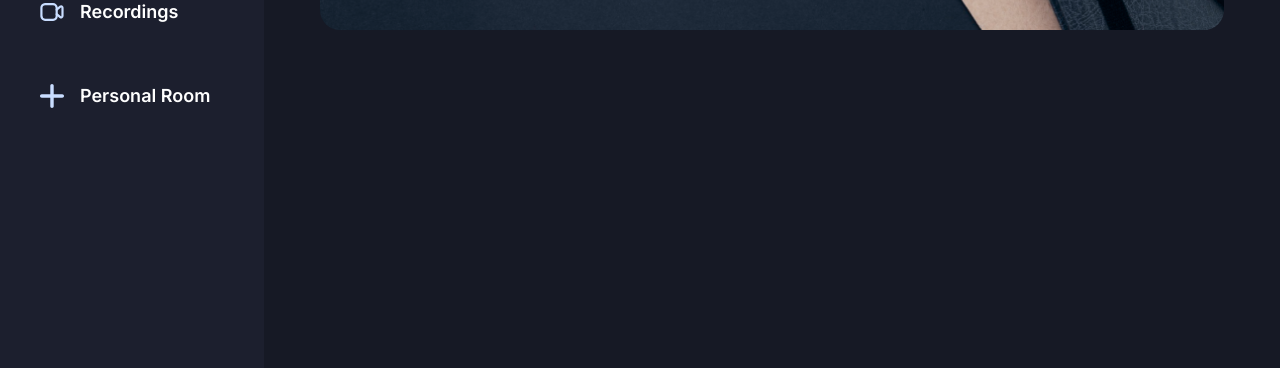
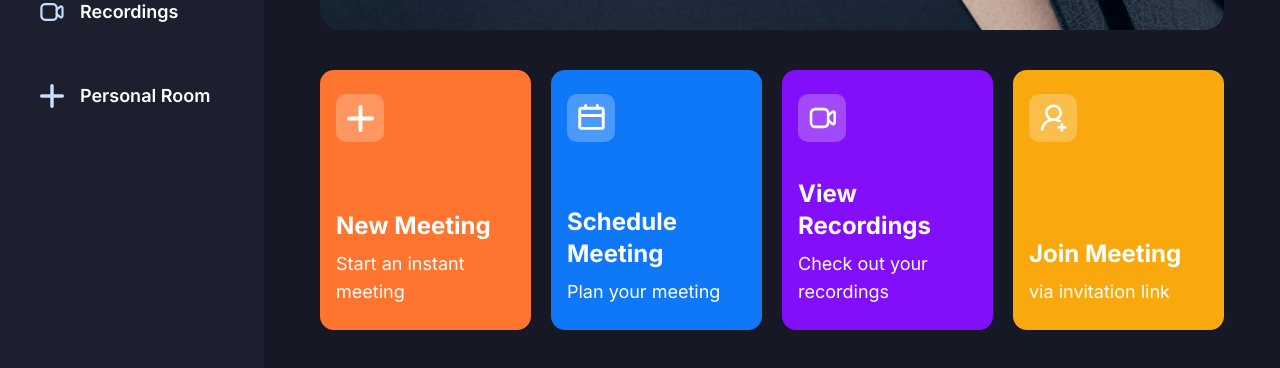
Before and after one commit to allenlin90/zoom-clone, a Next.js app: page / in a window 1280 px wide. Shown: the part 382-750 px from the top of the page. Built offline with nearby package versions, Linux system fonts and the light colour scheme; no server answers.

Commit message:
chore: add meeting type list and cards

```diff
--- a/app/(root)/(home)/page.tsx
+++ b/app/(root)/(home)/page.tsx
@@ -1,3 +1,5 @@
+import MeetingTypeList from '@/components/MeetingTypeList';
+
 const Home = () => {
   const now = new Date();
   const time = now.toLocaleTimeString('en-US', {
@@ -21,6 +23,7 @@
           </div>
         </div>
       </div>
+      <MeetingTypeList />
     </section>
   );
 };
--- /dev/null
+++ b/components/HomeCard.tsx
@@ -0,0 +1,41 @@
+'use client';
+
+import Image from 'next/image';
+
+import { cn } from '@/lib/utils';
+
+interface HomeCardProps {
+  className: string;
+  img: string;
+  title: string;
+  description: string;
+  handleClick: () => void;
+}
+
+const HomeCard = ({
+  className,
+  img,
+  title,
+  description,
+  handleClick,
+}: HomeCardProps) => {
+  return (
+    <div
+      className={cn(
+        'px-4 py-6 flex flex-col justify-between w-full xl:max-w-[270px] min-h-[260px] rounded-[14px] cursor-pointer',
+        className
+      )}
+      onClick={handleClick}
+    >
+      <div className='flex-center glassmorphism size-12 rounded-[10px]'>
+        <Image src={img} alt={title} width={27} height={27} />
+      </div>
+      <div className='flex flex-col gap-2'>
+        <h1 className='text-2xl font-bold'>{title}</h1>
+        <p className='text-lg font-normal'>{description}</p>
+      </div>
+    </div>
+  );
+};
+
+export default HomeCard;
--- /dev/null
+++ b/components/MeetingTypeList.tsx
@@ -0,0 +1,48 @@
+'use client';
+
+import { useState } from 'react';
+
+import HomeCard from './HomeCard';
+import { useRouter } from 'next/navigation';
+
+const MeetingTypeList = () => {
+  const router = useRouter();
+  const [meetingState, setMeetingState] = useState<
+    'isScheduleMeeting' | 'isJoiningMeeting' | 'isInstantMeeting' | undefined
+  >();
+
+  return (
+    <section className='grid grid-cols-1 gap-5 md:grid-cols-2 xl:grid-cols-4'>
+      <HomeCard
+        img='/icons/add-meeting.svg'
+        title='New Meeting'
+        description='Start an instant meeting'
+        handleClick={() => setMeetingState('isInstantMeeting')}
+        className='bg-orange-1'
+      />
+      <HomeCard
+        img='/icons/schedule.svg'
+        title='Schedule Meeting'
+        description='Plan your meeting'
+        handleClick={() => setMeetingState('isScheduleMeeting')}
+        className='bg-blue-1'
+      />
+      <HomeCard
+        img='/icons/recordings.svg'
+        title='View Recordings'
+        description='Check out your recordings'
+        handleClick={() => router.push('/recordings')}
+        className='bg-purple-1'
+      />
+      <HomeCard
+        img='/icons/join-meeting.svg'
+        title='Join Meeting'
+        description='via invitation link'
+        handleClick={() => setMeetingState('isJoiningMeeting')}
+        className='bg-yellow-1'
+      />
+    </section>
+  );
+};
+
+export default MeetingTypeList;
```
